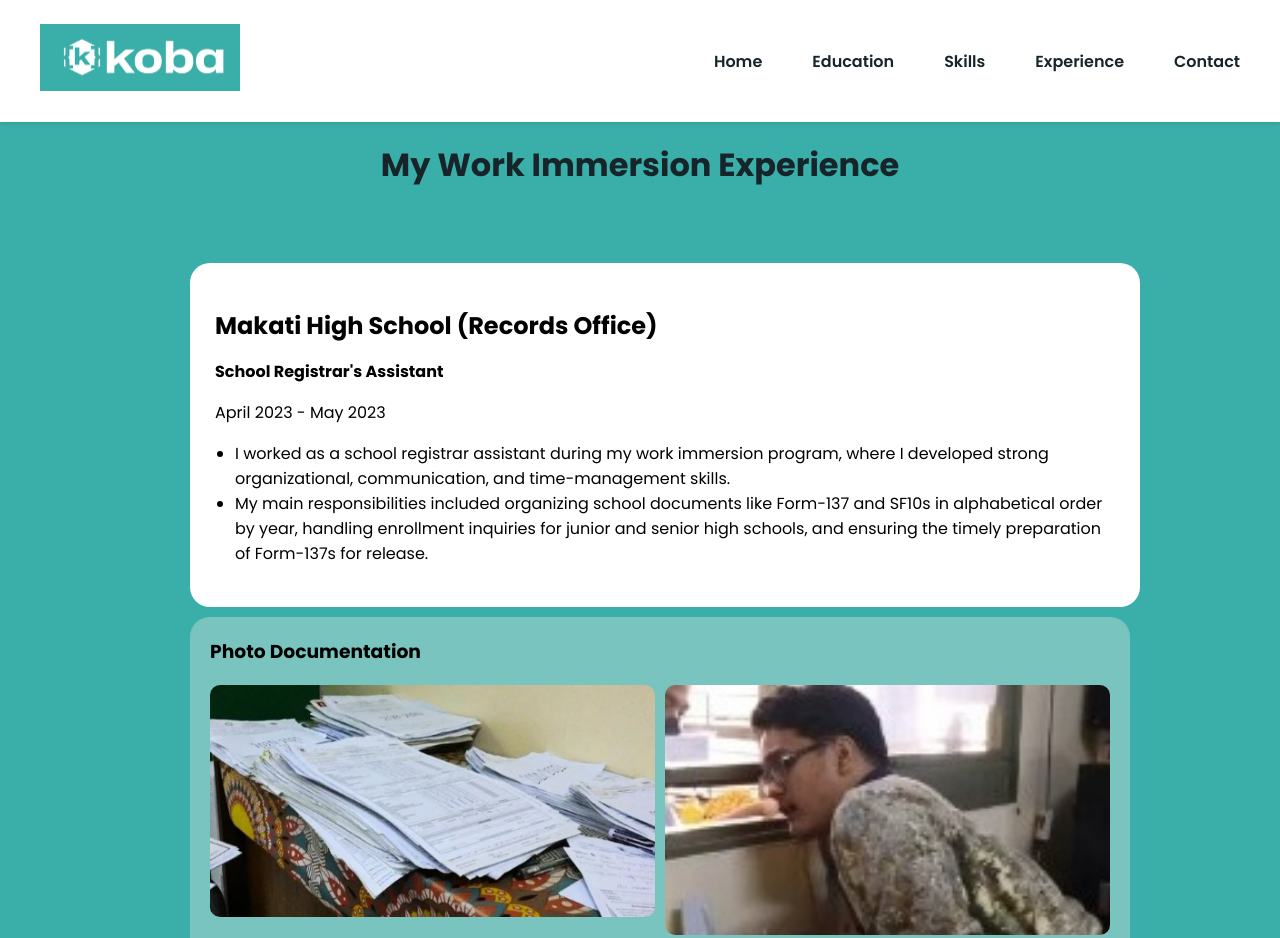
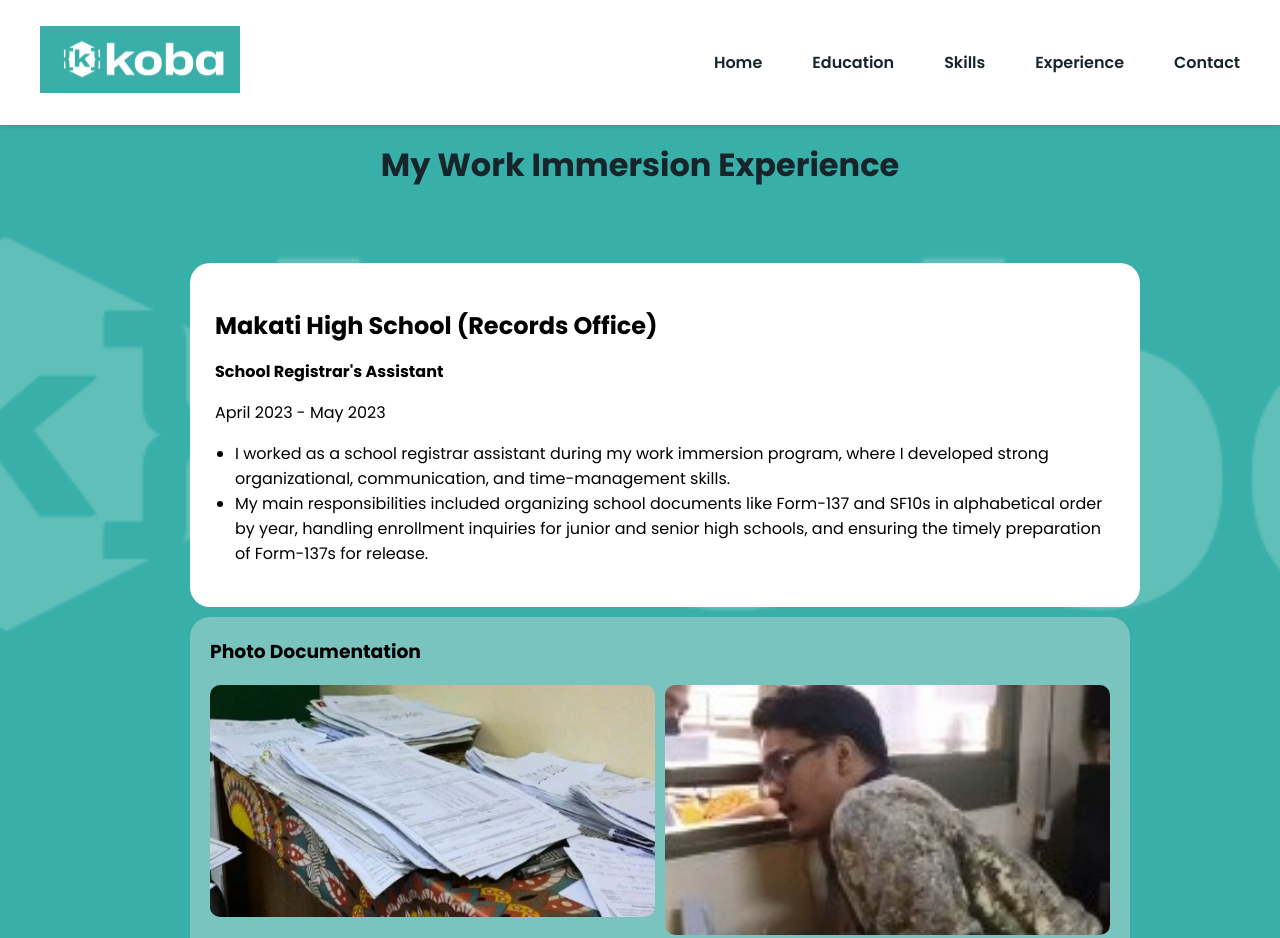
Before and after one commit to prollynotkoba/Portfolio-Website, a plain HTML site: page experience.html in a window 1280 px wide. Shown: the top 938 px of the page. Drawn offline with nearby package versions, Linux system fonts and the light colour scheme.

Commit message:
Add files via upload

```diff
--- a/experience.html
+++ b/experience.html
@@ -11,7 +11,7 @@
 <body style="font-family: 'Poppins', sans-serif; background-color: #3aafa9; margin: 0; padding: 0;">
 
     <nav style="width: 100%; position: fixed; top: 0; left: 0; background-color: #fff; z-index: 99; box-shadow: 0 2px 4px rgba(0, 0, 0, 0.1);">
-        <div style="max-width: 1200px; margin: auto; padding: 1.5rem 1rem; display: flex; align-items: center; justify-content: space-between;">
+        <div style="max-width: 1200px; margin: auto; padding: 1.6rem 1rem; display: flex; align-items: center; justify-content: space-between;">
           <div class="logo">
             <a href="index.html" style="text-decoration: none; color: #2b7a78;">
               <img src="my assets/koba.jpg" alt="Koba Logo" width="200px">
@@ -26,6 +26,8 @@
           </ul>
         </div>
       </nav>
+      <div style="position: fixed; top: 70px; left: 0; width: 100%; height: calc(100% - 65px); background-image: url('my assets/koba.jpg'); background-size: cover; background-position: center; opacity: 0.2; z-index: -1;"></div>
+
   <div style="max-width: 900px; margin: auto; padding: 20px; margin-top: 80px;">
 
     <!-- Header Section -->
```
Also changed, not shown: education.html (+2 -2 lines), index.html (+2 -2 lines), skills.html (+1 -1 lines), contact.html (line endings or trailing spaces), my assets/image.jpg (added), my assets/koba2.jpg (added).
